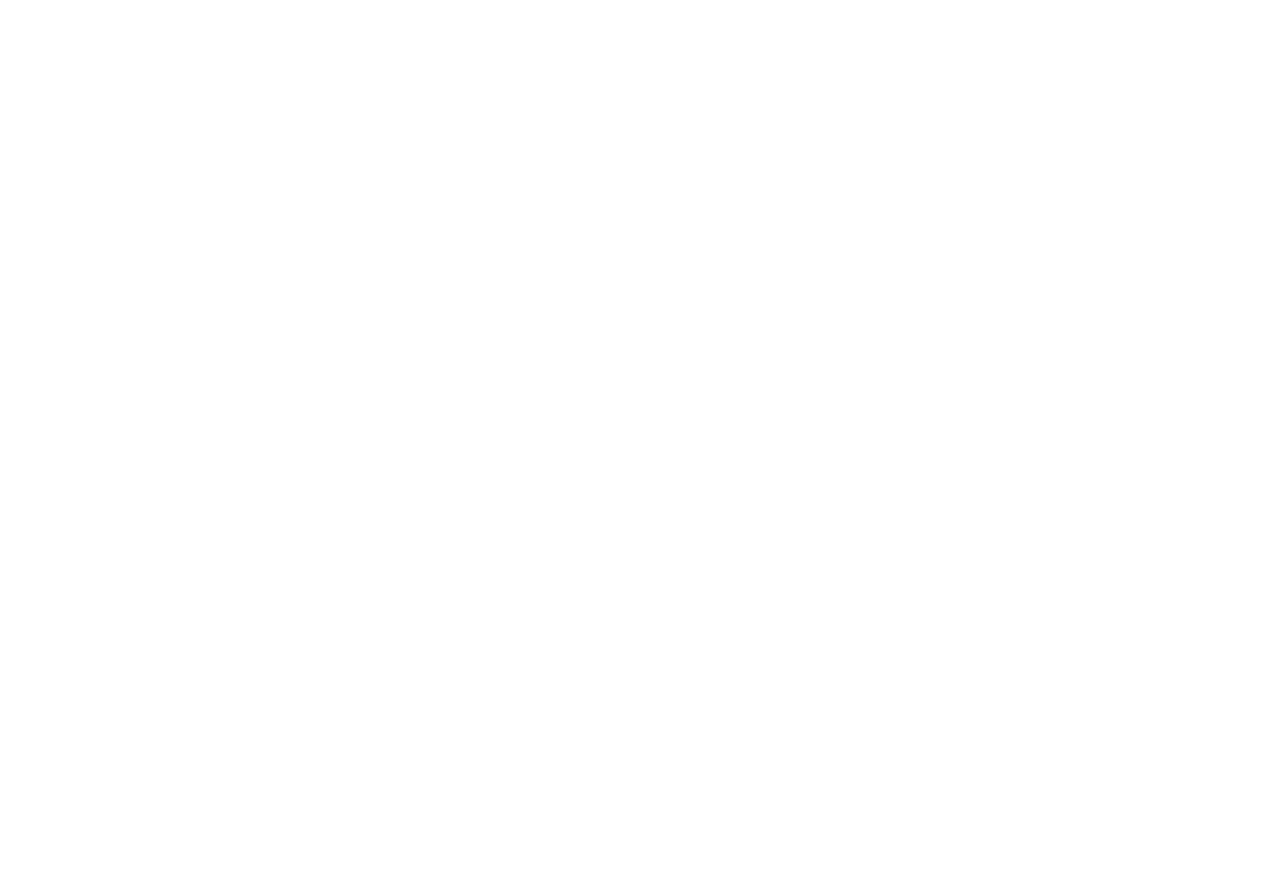
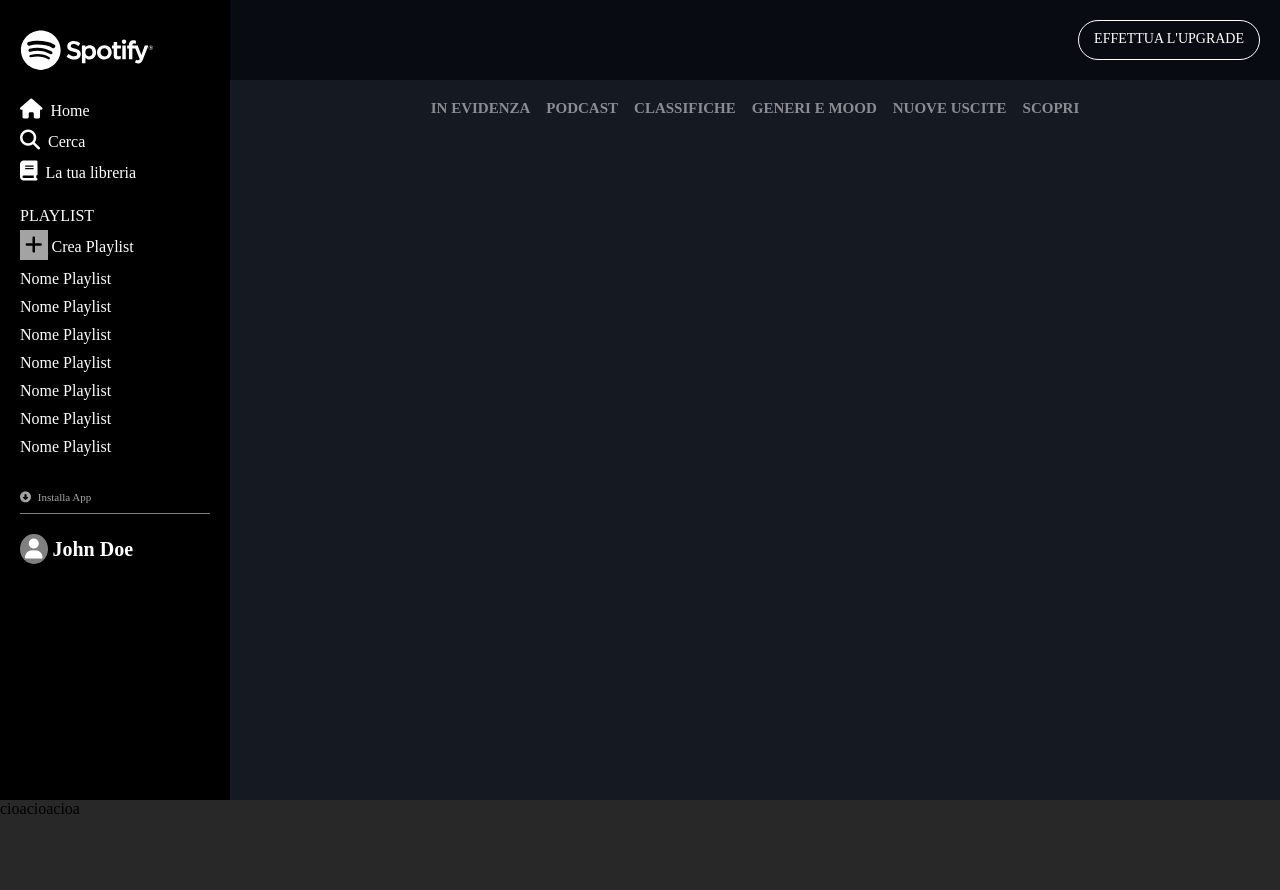
Before and after one commit to karimdib/html-css-spotifyweb, a plain HTML site: page index.html in a window 1280 px wide. Before the commit the page ends 800 px from the top, so only its background shows below. Drawn offline with Linux system fonts and the light colour scheme.

Commit message:
sidebar and start page-main

```diff
--- a/css/style.css
+++ b/css/style.css
@@ -6,12 +6,142 @@
     box-sizing: border-box;
 }
 
+img{
+    width: 100%;
+}
+
 ul,
 ol,
 menu {
     list-style: none;
 }
 
+
+
+.debug{
+    min-height: 300px;
+    border: 1px solid red;
+}
+
+
 .container{
     max-width: 1440px;
 }
+
+.row{
+    display: flex;
+    flex-wrap: wrap;
+}
+
+.sidebar{
+    width: 230px;
+    flex-shrink: 0;
+    display: flex;
+    flex-direction: column;
+    background-color: #000000;
+    color: white;
+    padding: 20px;
+}
+
+.sidebar-content{
+    flex-grow: 1;
+    display: flex;
+    flex-direction: column;
+}
+
+.sidebar-content > *{
+    padding: 10px 0;
+}
+
+.page-main{
+    height: 100vh;
+    flex-grow: 1;
+    background-color: #141922;
+    color: white;
+
+}
+
+.toolbar{
+    min-height: 90px;
+    background-color:#282828 ;
+}
+
+.logo-spotify img{
+    max-width: 134px;
+}
+
+.sidebar-content  li{
+    padding: 5px 0;
+}
+
+.sidebar-content i{
+    font-size: 20px;
+    padding-right: 4px;
+}
+
+.second-item__sidebar i{
+    background-color: #a3a3a3;
+    padding: 5px;
+    color: black;
+}
+
+
+.thirth-item__sidebar p{
+    border-bottom: 1px solid grey;
+    padding: 10px 0;
+}
+
+.install-app > i, p {
+    color: #a3a3a3;
+    font-size: 11px;
+}
+
+.name-user i{
+    background-color: grey;
+    padding: 5px;
+    border-radius: 50%;
+}
+
+
+.thirth-item__sidebar h4{
+    padding: 20px 0;
+    font-size: 20px
+}
+
+/*main*/
+
+.head-main{
+    min-height: 80px;
+    background-color: #080b12;
+    padding: 20px;
+    display: flex;
+    flex-direction: row-reverse;
+}
+
+.head-main a{
+    font-size: 14px;
+    color: white;
+    font-weight: 400;
+    border: 1px solid white;
+    padding: 10px 15px ;
+    border-radius: 25px;
+    text-decoration: none;
+}
+
+.category{
+    display: flex;
+    flex-wrap: nowrap;
+    justify-content: center;
+    padding: 20px 0;
+}
+
+.category-list{
+    display: flex;
+}
+
+.category-list li {
+    padding: 0 8px;
+    font-weight: 700;
+    opacity: 0.5;
+    font-size: 15px;
+}
--- a/index.html
+++ b/index.html
@@ -9,6 +9,83 @@
     <title>spotify</title>
 </head>
 <body>
-
+    <main>
+        <div class="container">
+            <div class="row ">
+               <div class="sidebar">
+                <div class="sidebar-content">
+                    <figure class="logo-spotify">
+                        <img src="./img/logo.svg" alt="">
+                    </figure>
+                    <div class="first-item__sidebar  ">
+                        <ul>
+                            <li>
+                                <i class="fa-solid fa-house"></i>
+                                Home
+                            </li>
+                            <li>
+                                <i class="fa-solid fa-magnifying-glass"></i>
+                                Cerca
+                            </li>
+                            <li>
+                                <i class="fa-solid fa-book"></i>
+                                La tua libreria
+                            </li>
+                        </ul>
+                    </div>
+                    <div class="second-item__sidebar  ">
+                        <ul>PLAYLIST
+                            <li>
+                                <i class="fa-solid fa-plus"></i>
+                                Crea Playlist
+                            </li>
+                            <li>Nome Playlist</li>
+                            <li>Nome Playlist</li>
+                            <li>Nome Playlist</li>
+                            <li>Nome Playlist</li>
+                            <li>Nome Playlist</li>
+                            <li>Nome Playlist</li>
+                            <li>Nome Playlist</li>
+                        </ul>
+                    </div>
+                    <div class="thirth-item__sidebar">
+                        <p class="install-app">
+                            <i class="fa-solid fa-circle-down"></i>
+                            Installa App
+                        </p>
+                        <h4 class="name-user">
+                            <i class="fa-solid fa-user"></i>
+                            John Doe
+                        </h4>
+                    </div>
+                </div>
+               </div>
+               <div class="page-main">
+                <div class="head-main">
+                    <a href="#">EFFETTUA L'UPGRADE</a>
+                </div>
+                <div class="category">
+                    <ul class="category-list">
+                        <li>IN EVIDENZA</li>
+                        <li>PODCAST</li>
+                        <li>CLASSIFICHE</li>
+                        <li>GENERI E MOOD</li>
+                        <li>NUOVE USCITE</li>
+                        <li>SCOPRI</li>
+                    </ul>
+                </div>
+               </div>
+            </div>
+        </div>
+    </main>
+    <footer class="toolbar">
+        <div class="container">
+            <div class="row">
+                <div class="col">cioa</div>
+                <div class="col">cioa</div>
+                <div class="col">cioa</div>
+            </div>
+        </div>
+    </footer>
 </body>
 </html>
```
